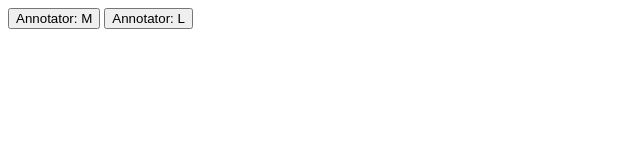
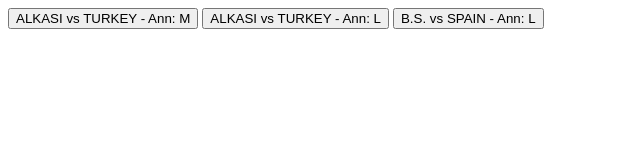
Before and after one commit to mit0110/visualizations, a plain HTML site: page tada/dndTree/index.html in a window 1280 px wide. Shown: the whole page, without its empty margins (0-640 px from the left). Drawn offline with nearby package versions, Linux system fonts and the light colour scheme.

Commit message:
changing paths

```diff
--- a/tada/dndTree/index.html
+++ b/tada/dndTree/index.html
@@ -46,8 +46,10 @@
 <script src="https://d3js.org/d3.v3.min.js"></script>
 <script src="dndTree.js"></script>
 <body>
-    <input type="button" id="btnM" value="Annotator: M" onclick="redraw('CASE_OF__ALKASI_v._TURKEY-M.json');" />
-    <input type="button" id="btnM" value="Annotator: L" onclick="redraw('CASE_OF__ALKASI_v._TURKEY-L.json');" />
+    <input type="button" id="btnM" value="ALKASI vs TURKEY - Ann: M" onclick="redraw('../data/CASE_OF__ALKASI_v._TURKEY-M.json');" />
+    <input type="button" id="btnM" value="ALKASI vs TURKEY - Ann: L" onclick="redraw('../data/CASE_OF__ALKASI_v._TURKEY-L.json');" />
+    <input type="button" id="btnM" value="B.S. vs SPAIN - Ann: L" onclick="redraw('../data/CASE_OF__B.S._v._SPAIN-L.json');" />
+    <div id="tree-container"></div>
     <div id="tree-container"></div>
 </body>
 </html>
```
